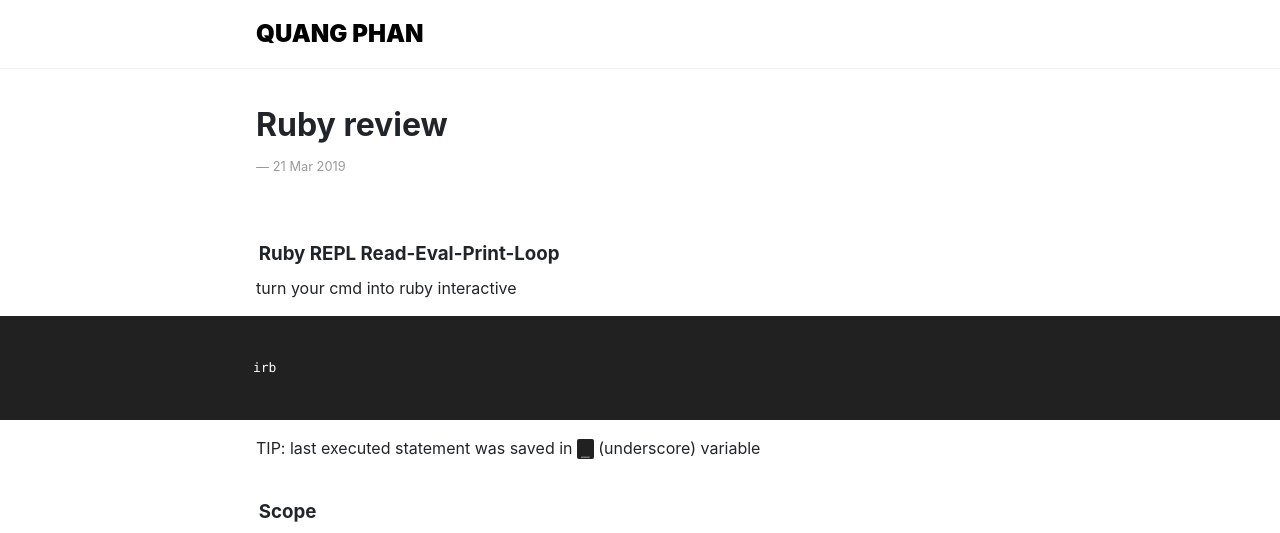
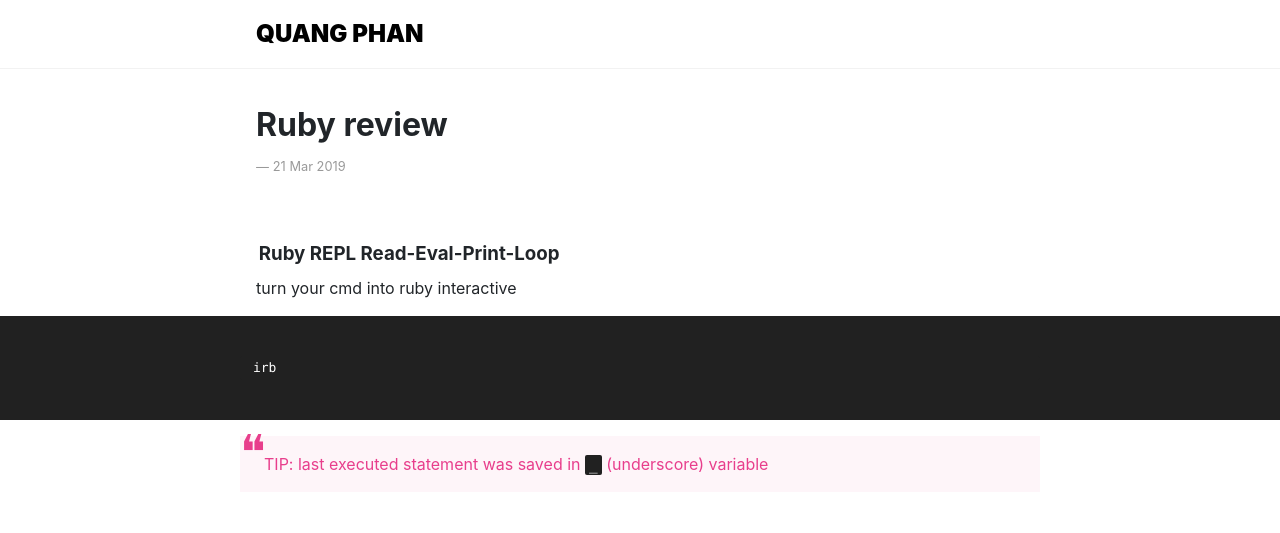
Before and after one commit to oclockvn/oclockvn.github.io, a Jekyll site: the page built from _posts/2019-03-21-ruby-review.md, in a window 1280 px wide. Shown: the top 533 px of the page. Built offline with Jekyll 4.4.1, drawn with Linux system fonts in a browser that asks for light colours; comment, search, counter and statistics services are not loaded; grey boxes are pictures that could not be loaded.

Commit message:
update styles

```diff
--- a/assets/css/style.scss
+++ b/assets/css/style.scss
@@ -167,7 +167,10 @@
 
     > :not(pre) {
         @extend %center;
+    }
 
+    > table {
+        display: table !important;
     }
 
     ul, ol {
@@ -186,6 +189,44 @@
     }
 }
 
+table {
+    border-collapse: collapse;
+    border: none;
+    width: 100%;
+    display: table !important;
+
+    td, th {
+        border-bottom: 1px solid #eee;
+        padding: .5rem;
+    }
+
+    tr:nth-child(even) td {
+        background: #eee;
+    }
+}
+
+blockquote {
+    color: #e83e8c;
+    padding: 1rem;
+    padding-left: 1.5rem !important;
+    width: 100%;
+    background: rgba(232, 62, 140, 0.05);
+    position: relative;
+
+    p:last-child {
+        margin: 0;
+    }
+
+    &:before {
+        content: '\275D';
+        float: left;
+        font-size: 3em;
+        position: absolute;
+        left: 0;
+        line-height: 0;
+    }
+}
+
 .center {
     @extend %center;
 }
```
